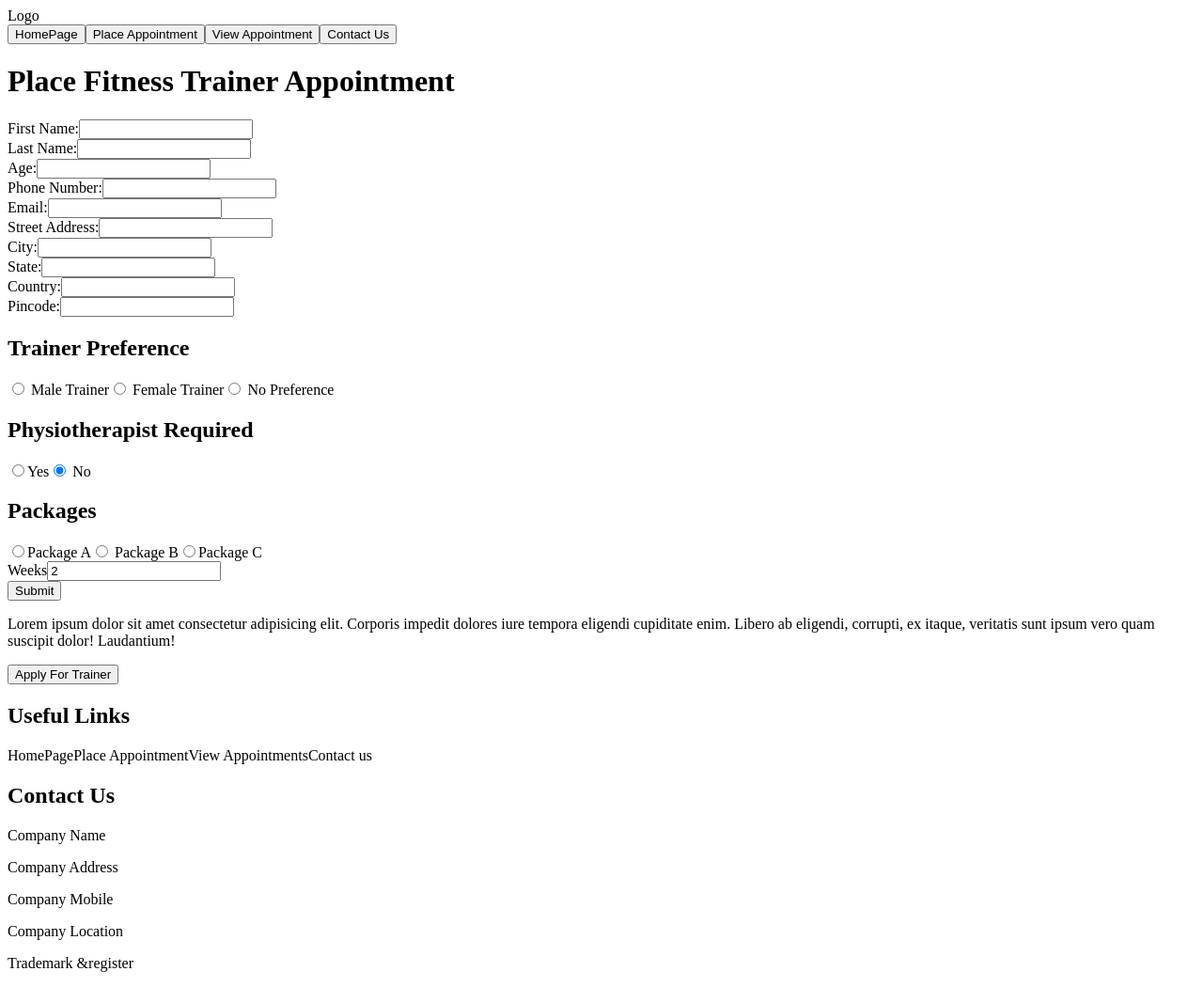
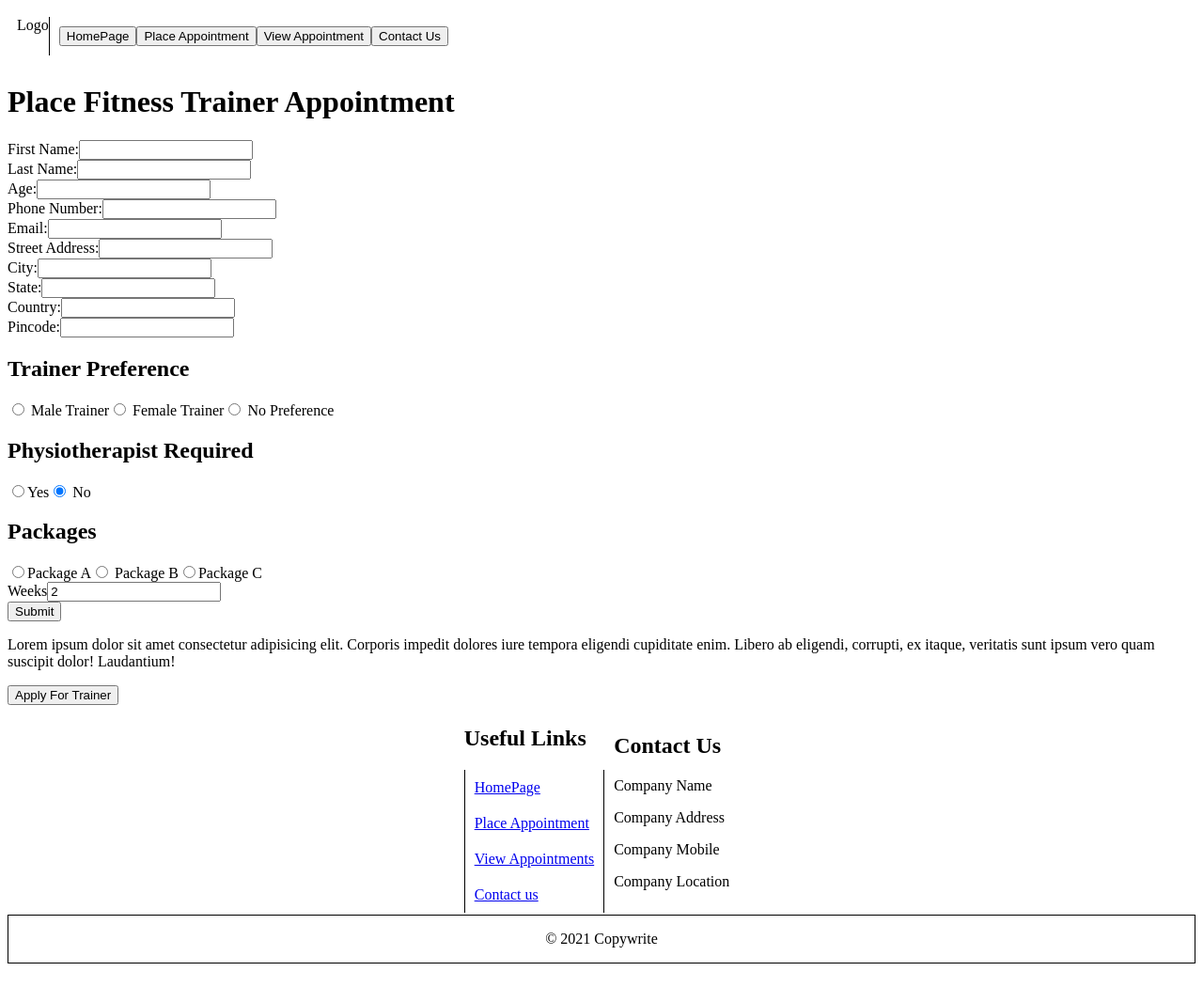
Before and after one commit to 007DSJ/Angular-Health-Fitness-Appointment, an Angular app: page /place-appointment in a window 1280 px wide. Shown: the whole page at 94% size. Built offline with nearby package versions, Linux system fonts and the light colour scheme.

Commit message:
Applied styling to main-app.html and added a dummy data for view-appointment

```diff
--- a/src/app/app.component.css
+++ b/src/app/app.component.css
@@ -0,0 +1,38 @@
+* { box-sizing: border-box; }
+.nav-bar{
+    overflow: hidden;
+    display: flex;
+    padding: 10px;
+}
+
+.btn-links{
+    border-inline-start: 1px solid black;
+    padding: 10px;
+}
+
+.useful-links a{
+    padding: 10px;
+    display: block;
+    border-inline-start: 1px solid black;
+    border-inline-end: 1px solid black;
+}
+
+.contact-us-home{
+    padding: 10px;
+}
+
+.footer{
+    overflow: hidden;
+    display: flex;
+    align-items: center;
+    justify-content: center;
+
+}
+
+.cpy{
+    overflow: hidden;
+    display: flex;
+    align-items: center;
+    justify-content: center;
+    border: 1px solid black;
+}
--- a/src/app/app.component.html
+++ b/src/app/app.component.html
@@ -1,37 +1,39 @@
 
-<div>
-   <div>Logo</div>
-   <div>
+<div class="nav-bar">
+   <div class="logo">Logo</div>
+   <br style="clear:both;"/>
+   <div class="btn-links">
       <button [routerLink]="''">HomePage</button>
       <!-- Add RouterLink to imports in app.components.ts to make it work -->
       <button [routerLink]="'place-appointment'">Place Appointment</button>
       <button [routerLink]="'view-appointment'">View Appointment</button>
       <button [routerLink]="'contact-us'">Contact Us</button>
    </div>
+   <br style="clear:both;"/>
 </div>
 <router-outlet></router-outlet>
 <p>Lorem ipsum dolor sit amet consectetur adipisicing elit. Corporis impedit dolores iure tempora eligendi cupiditate enim. Libero ab eligendi, corrupti, ex itaque, veritatis sunt ipsum vero quam suscipit dolor! Laudantium!</p>
 <div>
-   <div>
-    <div>
-      <button (click)="navpage()">Apply For Trainer</button>
-    </div>
-    <div>
+   <button (click)="navpage()">Apply For Trainer</button>
+ </div>
+<div>
+   <div class="footer">
+    <div class="useful-links">
       <h2>Useful Links</h2>
-      <a>HomePage</a>
-      <a>Place Appointment</a>
-      <a>View Appointments</a>
-      <a>Contact us</a>
+      <a [routerLink]="''">HomePage</a>
+      <a [routerLink]="'place-appointment'">Place Appointment</a>
+      <a [routerLink]="'view-appointment'">View Appointments</a>
+      <a [routerLink]="'contact-us'">Contact us</a>
    </div>
-   <div>
+   <div class="contact-us-home">
      <h2>Contact Us</h2>
      <p>Company Name</p>
      <p>Company Address</p>
      <p>Company Mobile</p>
      <p>Company Location</p>
    </div>
-   <div>
-      <p>Trademark &register</p>
    </div>
+   <div class="cpy">
+      <p>&#169; 2021 Copywrite</p>
    </div>
 </div>
```
Also changed, not shown: src/app/services/services.component.ts (+12 -2 lines).
